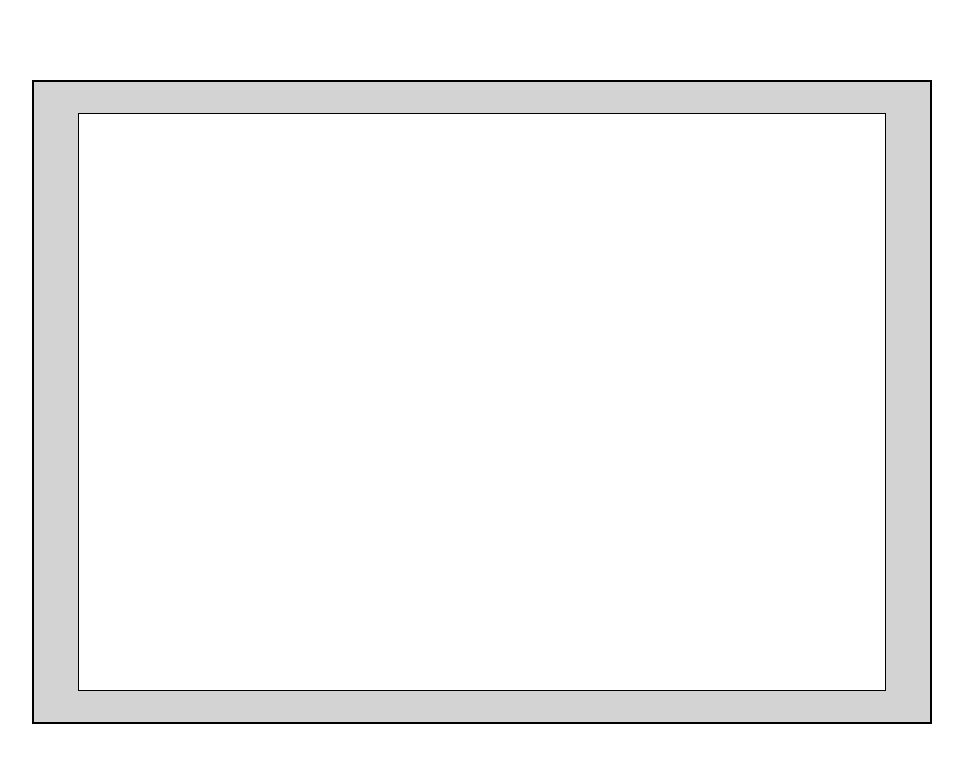
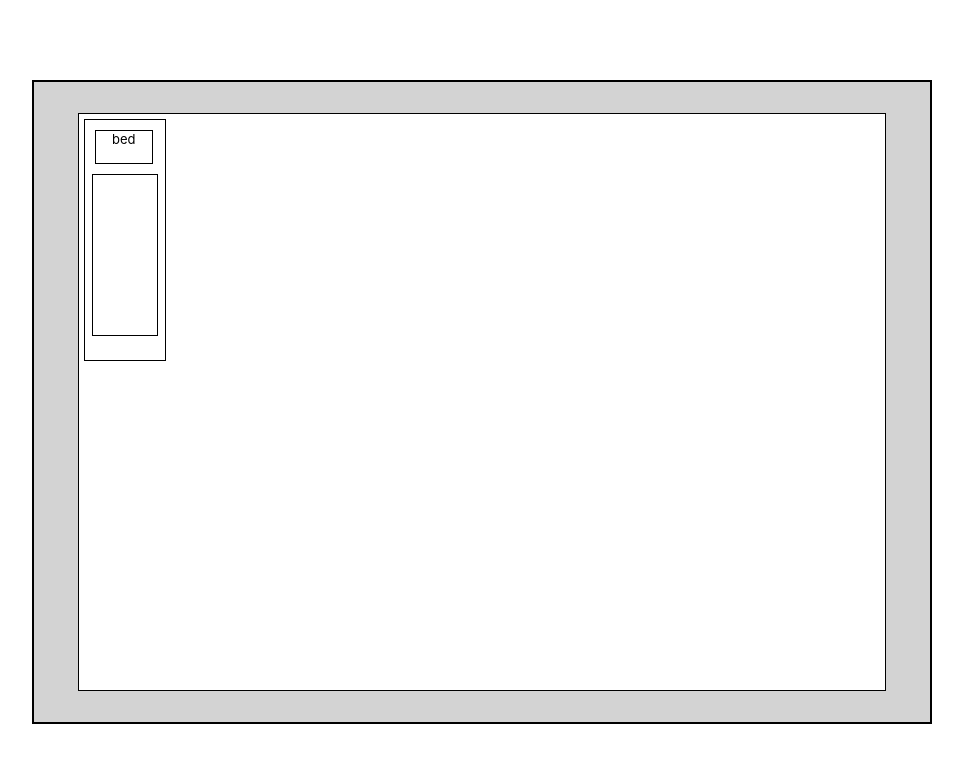
Before and after one commit to Noam-Musba/Job-Hunt, a React (Create React App) app: page / in a window 1280 px wide. Shown: the top 762 px of the page, without its empty margins (158-1121 px from the left). Built offline with nearby package versions, Linux system fonts and the light colour scheme.

Commit message:
bed added
bed with pillows and blanket.
design only.

```diff
--- /dev/null
+++ b/src/components/Bed.js
@@ -0,0 +1,43 @@
+import React from "react";
+
+function Bed() {
+  return (
+    <div
+      id="bed"
+      style={{
+        border: "1px solid black",
+        height: "30vh",
+        width: "10vh",
+        margin: "5px",
+        /* display: "flex",
+        textAlign: "center",
+        justifyContent: "center", */
+      }}
+    >
+      <div
+        id="pillow"
+        style={{
+          border: "1px solid black",
+          height: "4vh",
+          width: "7vh",
+          margin: "10px",
+          fontSize: "13px",
+        }}
+      >
+        bed
+      </div>
+      <div
+        id="blanket"
+        style={{
+          border: "1px solid black",
+          height: "20vh",
+          width: "8vh",
+          margin: "7px",
+          //position: "relative",
+        }}
+      ></div>
+    </div>
+  );
+}
+
+export default Bed;
--- a/src/components/Room.js
+++ b/src/components/Room.js
@@ -1,17 +1,18 @@
 import React from "react";
+import Bed from "./Bed";
 
 const roomStyle = {};
 
 function Room() {
   return (
-    <div
+    <div id="gamebox"
       style={{
         display: "flex",
         width: "100%",
         justifyContent: "center",
       }}
     >
-      <div
+      <div id="walls"
         style={{
           display: "flex",
           justifyContent: "center",
@@ -24,14 +25,16 @@ function Room() {
           top: "10%",
         }}
       >
-        <div
+        <div id="floor"
           style={{
             backgroundColor: "white",
             height: "90%",
             width: "90%",
             border: "1px solid black",
           }}
-        ></div>
+        >
+          <Bed />
+        </div>
       </div>
     </div>
   );
```
